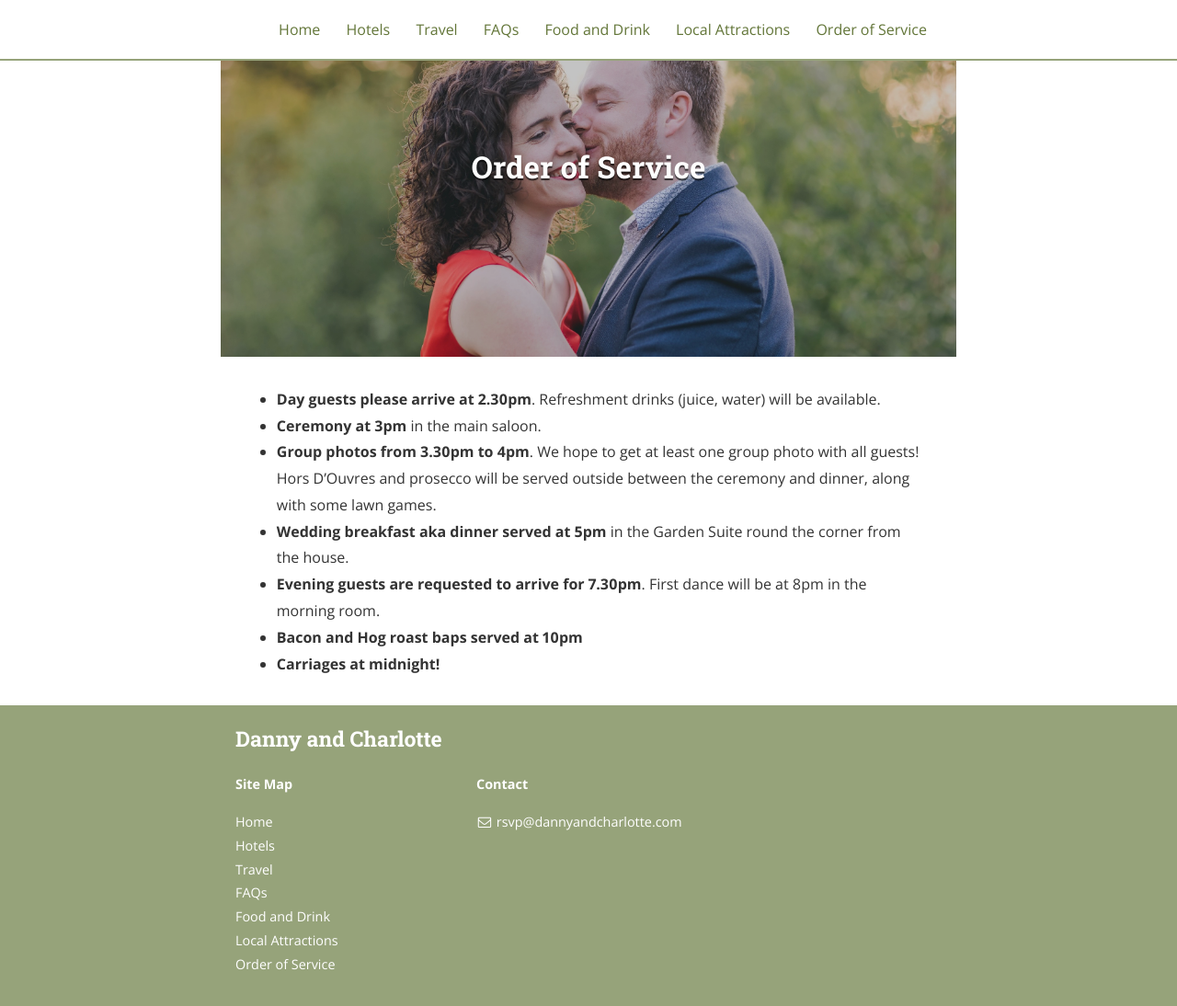
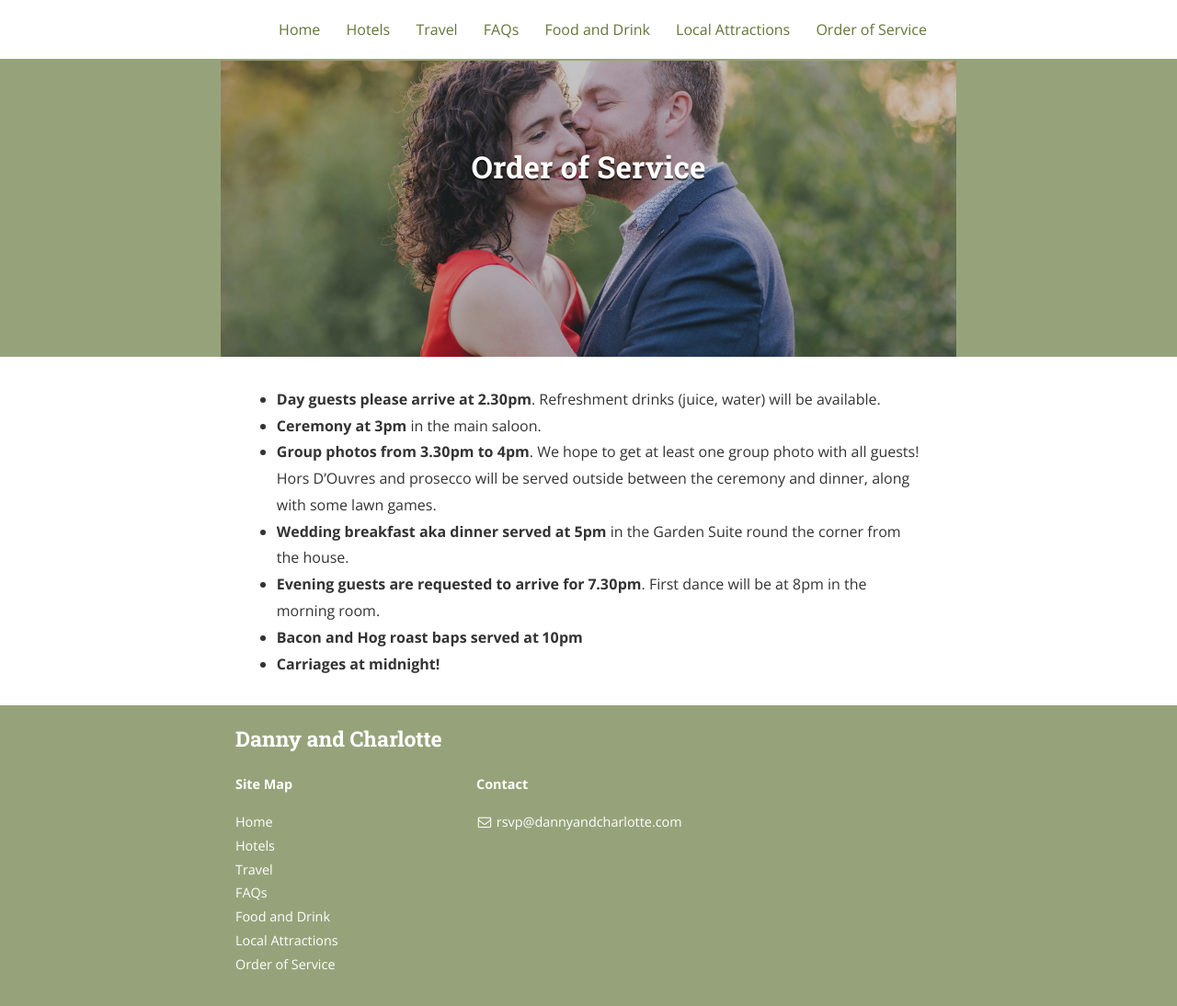
Before and after one commit to dannybrown/dannyandcharlotte.com, a Jekyll site: the page built from order-of-service.md, in a window 1280 px wide and 1094 px high. Shown: the whole window at 92% size. Built offline with Jekyll 4.4.1, drawn with Linux system fonts in a browser that asks for light colours; nearby versions of some CDN libraries.

Commit message:
Correctly wrap header

```diff
--- a/_layouts/page.html
+++ b/_layouts/page.html
@@ -3,12 +3,13 @@ layout: default
 ---
 
 <div class="page">
-  <div style="background: #96a37a"></div>
-  <div class="post-header-container {% if page.cover %}has-cover{% endif %}" {% if page.cover %}style="background-image: url({{ page.cover | prepend: site.baseurl }});"{% endif %}>
-    <div class="scrim {% if page.cover %}has-cover{% endif %}">
-      <header class="post-header">
-        <h1 class="post-title">{{ page.title }}</h1>
-      </header>
+  <div style="background: #96a37a">
+    <div class="post-header-container {% if page.cover %}has-cover{% endif %}" {% if page.cover %}style="background-image: url({{ page.cover | prepend: site.baseurl }});"{% endif %}>
+      <div class="scrim {% if page.cover %}has-cover{% endif %}">
+        <header class="post-header">
+          <h1 class="post-title">{{ page.title }}</h1>
+        </header>
+      </div>
     </div>
   </div>
   <div class="wrapper">
```
